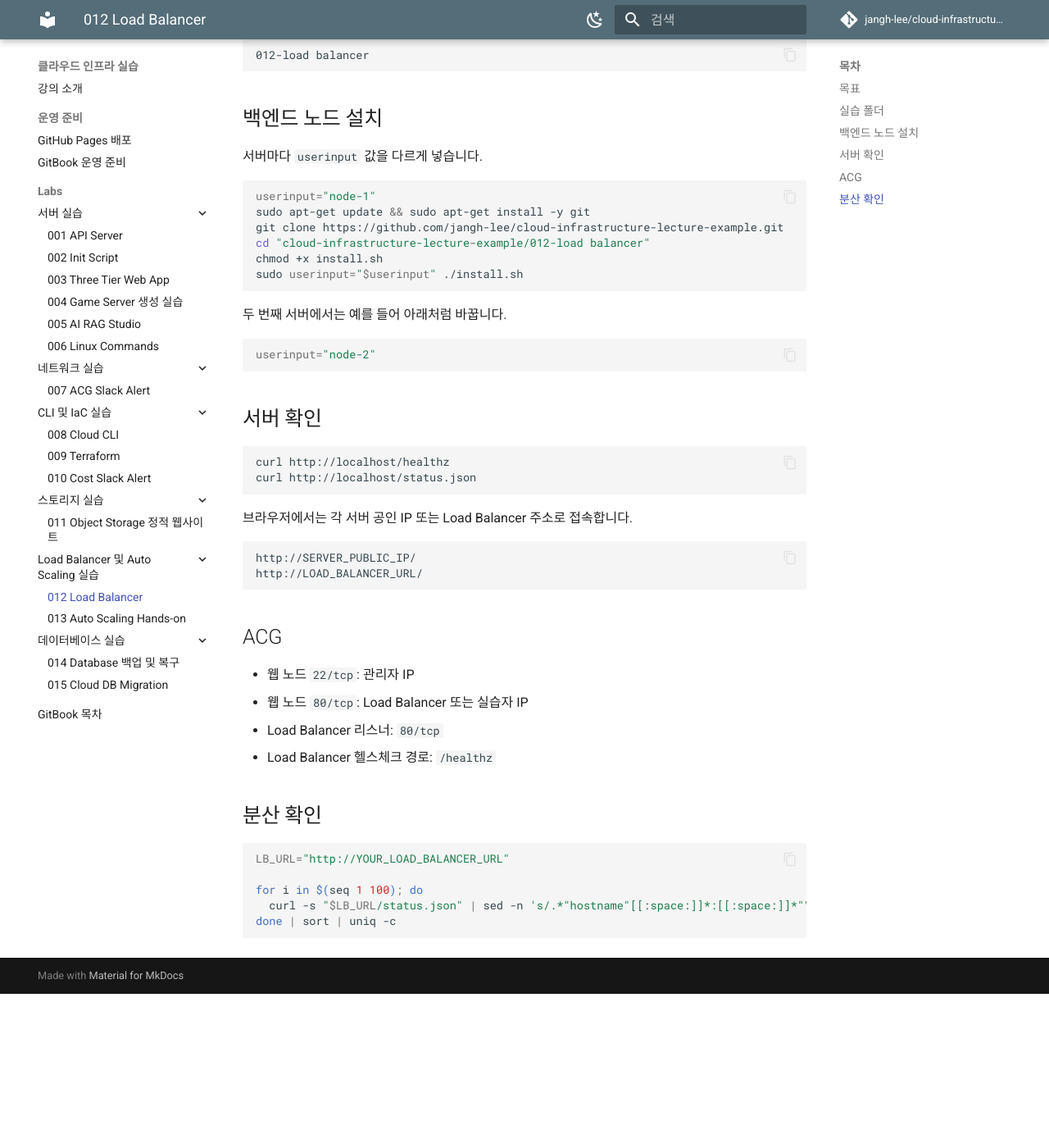
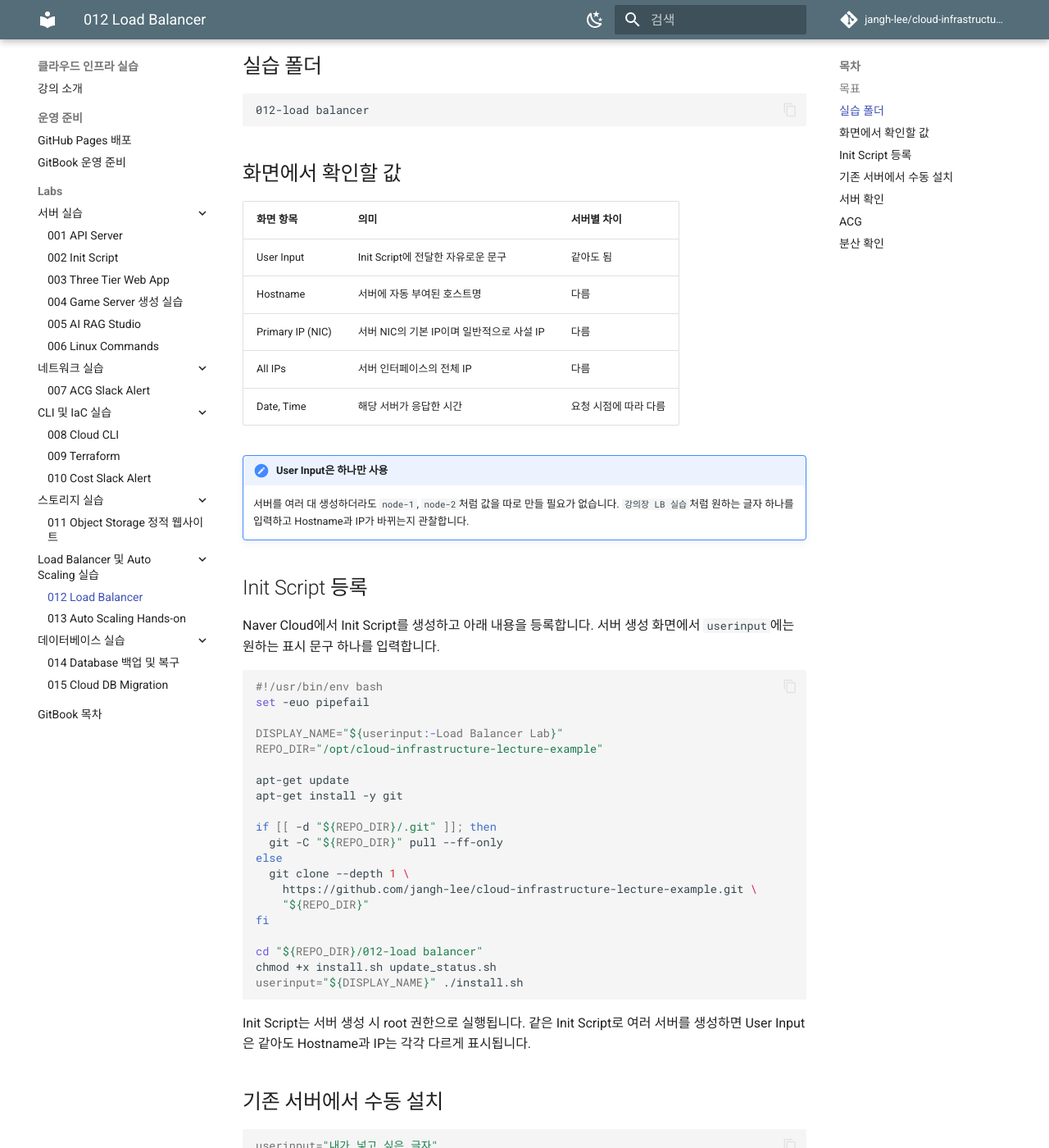
Before and after one commit to jangh-lee/cloud-infrastructure-lecture-example, an MkDocs documentation site: the page built from gitbook/labs/012-load-balancer.md, in a window 1280 px wide and 1400 px high, scrolled down 300 px. Shown: the whole window at 82% size. Built offline with MkDocs 1.6.1 and Material for MkDocs 9.7.7, drawn with Linux system fonts in a browser that asks for light colours; comment, search, counter and statistics services are not loaded; before the commit the page ends 1512 px from its top, so only the background shows below that; some of the changed text lies outside the part shown.

Commit message:
Clarify load balancer init script identity

````diff
--- a/gitbook/labs/012-load-balancer.md
+++ b/gitbook/labs/012-load-balancer.md
@@ -3,6 +3,8 @@
 ## 목표
 
 여러 Ubuntu 웹 노드를 만들고 Load Balancer 뒤에 연결해 헬스체크와 트래픽 분산을 확인합니다.
+
+`userinput`은 원하는 표시 문구 하나만 사용하고, 실제 백엔드 구분은 서버마다 자동으로 달라지는 Hostname과 IP로 확인합니다.
 
 ## 실습 폴더
 
@@ -10,23 +12,57 @@
 012-load balancer
 ```
 
-## 백엔드 노드 설치
+## 화면에서 확인할 값
 
-서버마다 `userinput` 값을 다르게 넣습니다.
+| 화면 항목 | 의미 | 서버별 차이 |
+| --- | --- | --- |
+| User Input | Init Script에 전달한 자유로운 문구 | 같아도 됨 |
+| Hostname | 서버에 자동 부여된 호스트명 | 다름 |
+| Primary IP (NIC) | 서버 NIC의 기본 IP이며 일반적으로 사설 IP | 다름 |
+| All IPs | 서버 인터페이스의 전체 IP | 다름 |
+| Date, Time | 해당 서버가 응답한 시간 | 요청 시점에 따라 다름 |
+
+!!! note "User Input은 하나만 사용"
+    서버를 여러 대 생성하더라도 `node-1`, `node-2`처럼 값을 따로 만들 필요가 없습니다. `강의장 LB 실습`처럼 원하는 글자 하나를 입력하고 Hostname과 IP가 바뀌는지 관찰합니다.
+
+## Init Script 등록
+
+Naver Cloud에서 Init Script를 생성하고 아래 내용을 등록합니다. 서버 생성 화면에서 `userinput`에는 원하는 표시 문구 하나를 입력합니다.
 
 ```bash
-userinput="node-1"
+#!/usr/bin/env bash
+set -euo pipefail
+
+DISPLAY_NAME="${userinput:-Load Balancer Lab}"
+REPO_DIR="/opt/cloud-infrastructure-lecture-example"
+
+apt-get update
+apt-get install -y git
+
+if [[ -d "${REPO_DIR}/.git" ]]; then
+  git -C "${REPO_DIR}" pull --ff-only
+else
+  git clone --depth 1 \
+    https://github.com/jangh-lee/cloud-infrastructure-lecture-example.git \
+    "${REPO_DIR}"
+fi
+
+cd "${REPO_DIR}/012-load balancer"
+chmod +x install.sh update_status.sh
+userinput="${DISPLAY_NAME}" ./install.sh
+```
+
+Init Script는 서버 생성 시 root 권한으로 실행됩니다. 같은 Init Script로 여러 서버를 생성하면 User Input은 같아도 Hostname과 IP는 각각 다르게 표시됩니다.
+
+## 기존 서버에서 수동 설치
+
+```bash
+userinput="내가 넣고 싶은 글자"
 sudo apt-get update && sudo apt-get install -y git
 git clone https://github.com/jangh-lee/cloud-infrastructure-lecture-example.git
 cd "cloud-infrastructure-lecture-example/012-load balancer"
 chmod +x install.sh
 sudo userinput="$userinput" ./install.sh
-```
-
-두 번째 서버에서는 예를 들어 아래처럼 바꿉니다.
-
-```bash
-userinput="node-2"
 ```
 
 ## 서버 확인
@@ -35,6 +71,8 @@
 curl http://localhost/healthz
 curl http://localhost/status.json
 ```
+
+`status.json`에서 `serverName`, `hostname`, `primaryIp`, `allIps`를 확인합니다. 공인 IP는 Naver Cloud에서 NAT 방식으로 연결될 수 있으므로 `primaryIp`에는 일반적으로 서버 NIC의 사설 IP가 표시됩니다.
 
 브라우저에서는 각 서버 공인 IP 또는 Load Balancer 주소로 접속합니다.
 
@@ -52,6 +90,8 @@
 
 ## 분산 확인
 
+User Input이 모든 서버에서 같더라도 아래 명령은 `hostname`을 기준으로 응답 횟수를 집계합니다.
+
 ```bash
 LB_URL="http://YOUR_LOAD_BALANCER_URL"
 
````
Also changed, not shown: 012-load balancer/README.md (+51 -13 lines), 3 other files.
